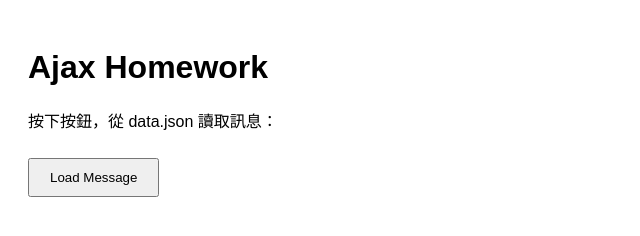
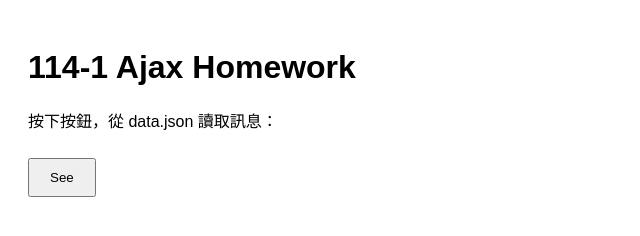
Before and after one commit to Berry-0511/Ajax-Hw, a plain HTML site: page index.html in a window 1280 px wide. Shown: the whole page, without its empty margins (0-640 px from the left). Drawn offline with nearby package versions, Linux system fonts and the light colour scheme.

Commit message:
Update index.html

```diff
--- a/index.html
+++ b/index.html
@@ -2,7 +2,7 @@
 <html lang="en">
 <head>
   <meta charset="UTF-8">
-  <title>114-1 Ajax Homework</title>
+  <title>Ajax Homework</title>
   <script src="https://code.jquery.com/jquery-3.6.0.min.js"></script>
   <style>
     body { font-family: Arial, sans-serif; padding: 20px; }
@@ -12,10 +12,10 @@
 </head>
 <body>
 
-<h1>Ajax Homework</h1>
+<h1>114-1 Ajax Homework</h1>
 <p>按下按鈕，從 data.json 讀取訊息：</p>
 
-<button id="loadMessage">Load Message</button>
+<button id="loadMessage">See</button>
 <div id="message"></div>
 
 <script>
```
